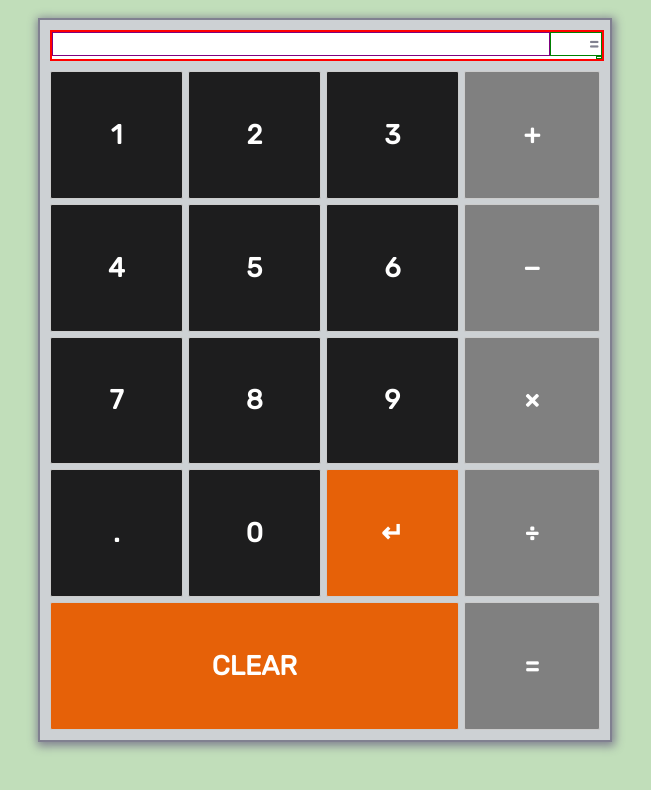
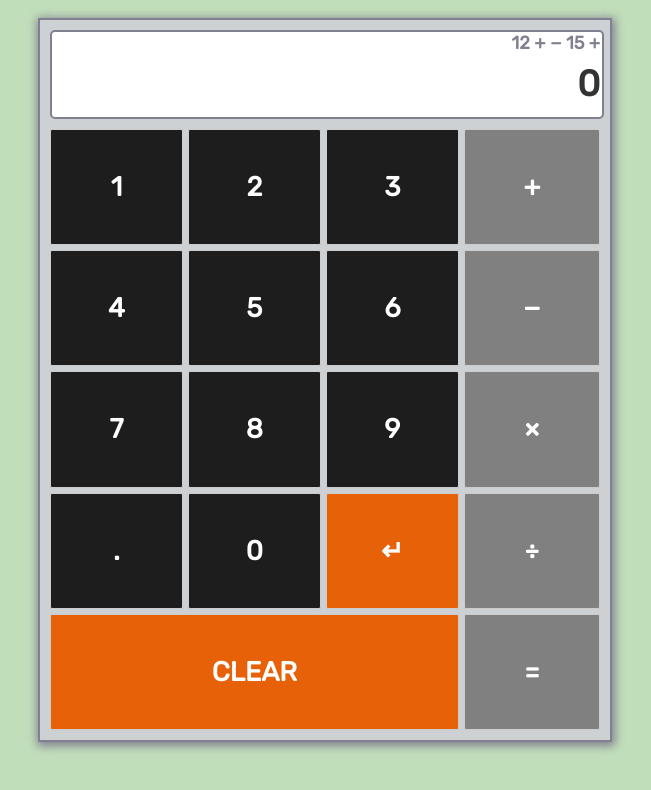
Before and after one commit to Conor-Mack/svelte-calculator, a Svelte app: page / in a window 1280 px wide. Shown: the top 790 px of the page, without its empty margins (315-966 px from the left). Built offline with nearby package versions, Linux system fonts and the light colour scheme.

Commit message:
Grid screen and functionality changes

```diff
--- a/src/App.svelte
+++ b/src/App.svelte
@@ -7,37 +7,27 @@
   const numericalMap = ["0", "1", "2", "3", "4", "5", "6", "7", "8", "9", "."];
 
   let equalsPressed = false;
-  let expression = "";
+  let expression = "12+-15+";
   let expressionEquals = "";
   let value = "0";
 
-  let valueElement;
-  let expressionWidth;
   let screen;
-  let expressionElement;
 
-  let equalsWidth;
-  let expWidth;
-  let margin = 4;
-  let maxCharWidth = 0;
+  afterUpdate(() => {
+    handleScreenScroll();
+  });
 
-  function scrollIntoView() {
-    console.log("Scrolling", screen.scrollWidth);
-    screen.scrollTo(expressionWidth, 0);
+  function handleScreenScroll() {
+    if (screen.scrollWidth > 550) {
+      screen.style.overflowX = "scroll";
+      screen.scrollTo(screen.scrollWidth, 0);
+    } else {
+      screen.style.overflowX = "auto";
+    }
   }
 
-  onMount(() => {
-    // scrollIntoView();
-  });
-
-  afterUpdate(() => {
-    if (screen.scrollWidth > expressionWidth) {
-      scrollIntoView();
-    }
-  });
-
   function isValidExpression(exp) {
-    return /^(?:\d+[+\-*/]|\d+\.\d+[+\-*/]|\-\d+[+\-*/]|\.\d+[+\-*/])+(?:\.\d+|\d+|\d+\.\d+)$/.test(
+    return /^(?:\d+[+\-*\/]|\d+\.\d+[+\-*\/]|\-\d+[+\-*\/]|\.\d+[+\-*\/])+(?:(?<=[\+\*\/])\-\d+|\.\d+|\d+|\d+\.\d+)$/.test(
       exp
     );
   }
@@ -55,14 +45,35 @@
 
   function onBackKeyPress() {
     clearEqualsPressed();
-    if (expression.length >= 1) {
+
+    if (expression.length > 1 && isValidOperator) {
+      //remove last char
       expression = expression.substring(0, expression.length - 1);
+
+      //check if there is more in the expression
+      if (expression.length > 1) {
+        let opsInExpression = expression.match(/\+|\-|\*|\//g);
+        let valueFromExp;
+
+        //Check that expression only has one complete number and no other  operators
+        if (
+          !!opsInExpression &&
+          (opsInExpression.length === 1 && expression[0] === "-")
+        ) {
+          value = expression;
+        } else {
+          value = expression.match(/(\-\d+$|\d+$)/g)[0];
         }
-
+      } else {
+        value = expression;
+      }
+    } else {
       if (value.length > 1) {
         value = value.substring(0, value.length - 1);
-    } else if (value.length === 1 && value !== "0") {
+      } else {
         value = "0";
+      }
+      expression = expression.substring(0, expression.length - 1);
     }
   }
 
@@ -112,6 +123,8 @@
     }
   }
 
+  $: isValidOperator = /(?<![\*\/\+\-])[\*\/\+\-]$/.test(expression);
+
   $: lastCharIsOperator = operatorMap.includes(
     expression[expression.length - 1]
   );
@@ -157,19 +170,6 @@
     align-items: center;
   }
 
-  /* main {
-    display: grid;
-    grid-template-rows: 85px 1fr;
-    grid-gap: 10px;
-    width: 550px;
-    height: 700px;
-    background: #cdd1d4;
-    border: 2px solid #808090;
-    margin-top: -40px;
-    padding: 10px;
-    box-shadow: 1px 2px 9px 2px #808090;
-  } */
-
   main {
     display: flex;
     flex-direction: column;
@@ -182,95 +182,45 @@
     box-shadow: 1px 2px 9px 2px #808090;
   }
 
-  /* .screen-container {
+  .screen {
+    flex: 0 0 auto;
     display: grid;
+    grid-template-columns: 1fr auto;
+    grid-template-rows: 30px auto;
+    width: 550px;
+    height: 85px;
     border: 2px solid #808090;
+    border-radius: 5px;
+    overflow-y: hidden;
+    overflow-x: scroll;
     background: #ffffff;
-    border-radius: 5px;
-    grid-template-columns: 1fr auto;
-    grid-template-rows: 35px 1fr;
-    overflow-x: hidden;
   }
 
-  .screen-container > div:last-child {
-    grid-column: 1 / -1;
-  } */
-
-  /* .screen-container {
-    display: flex;
-    flex-flow: column nowrap;
-    border: 2px solid #808090;
-    background: #ffffff;
-    border-radius: 5px;
-    overflow-x: hidden;
-    width: 550px;
+  ::-webkit-scrollbar {
+    height: 10px;
   }
 
-  .expression-screen {
-    display: flex;
-    flex-flow: row nowrap;
-    flex: 1;
-    width: 550px;
-    overflow-x: scroll;
-    overflow-y: hidden;
-    justify-content: flex-end;
-    align-items: center;
+  ::-webkit-scrollbar-track {
+    background: #f1f1f1;
   }
 
-  .expression-screen > div {
-    border: 1px solid green;
-    display: flex;
-    justify-content: flex-end;
-    align-items: center;
+  ::-webkit-scrollbar-thumb {
+    background: #a0a3a7;
+    border-radius: 10px;
   }
 
-  .expression {
-    flex: 1;
+  /* Handle on hover */
+  ::-webkit-scrollbar-thumb:hover {
+    background: #555;
   }
 
-  .evaluation {
-    flex: 0 0 20px;
-  } */
-
-  .screen {
-    flex: 0 0 auto;
-    display: flex;
-    flex-direction: column;
-    justify-content: flex-end;
-    align-items: flex-end;
-    width: 550px;
-    /* height: 90px; */
-    overflow-y: hidden;
-    border: 2px solid red;
-    background: #ffffff;
-    overflow-x: scroll;
+  .exp-text {
+    text-align: end;
   }
 
-  .expression {
-    flex: 1;
+  .val {
     text-align: end;
-    display: flex;
-    flex-flow: row nowrap;
-    width: 550px;
-  }
-
-  .expression-text {
-    flex: 1;
-    border: 1px solid purple;
-  }
-
-  .expression-sum {
-    flex: 0 0 50px;
-    border: 1px solid green;
-  }
-
-  .value {
-    flex: 1 1 1px;
-    display: flex;
-    flex-flow: row nowrap;
-    justify-content: flex-end;
-    align-self: flex-end;
-    border: 1px solid green;
+    grid-column: 1 / -1;
   }
 
   .button-container {
@@ -301,43 +251,27 @@
   }
 </style>
 
-<!--
-
-  TODO:Add fonts for buttons and screen
-  TODO:General sizing and responsiveness
-  TODO:General colour and shape of calculator
-
-  == NICE TO HAVES ==
-  TODO:Animations for expression and value display
-  TODO:Animations for screen outline if wronng syntax entered
-
-  ==BUGS==
-  TODO: Fix regex to allow minus numbers at start
-
-
- -->
 <svelte:window on:keydown={handleKeyPresses} />
 
 <div class="container">
   <main>
 
     <div bind:this={screen} class="screen">
-      <div
-        bind:this={expressionElement}
-        bind:clientWidth={expressionWidth}
-        class="expression">
-        <div class="expression-text">
+
+      <div class="exp-text">
         <h4>
           {@html expressionWithEntities}
         </h4>
       </div>
-        <div class="expression-sum">
-          <h4>{equalsPressed ? `=` : `= ${roundedEquals}`}</h4>
+      <div class="exp-sum">
+        {#if equalsPressed}
+          <h4>=</h4>
+        {:else if !!expressionEquals}
+          <h4>{`= ${roundedEquals}`}</h4>
+        {/if}
       </div>
-
-      </div>
-      <div bind:this={valueElement} class="value">
-        <h1>{!!equalsPressed ? value : expressionEquals}</h1>
+      <div class="val">
+        <h1>{equalsPressed ? expressionEquals : value}</h1>
       </div>
 
     </div>
```
Lines whose indentation alone changed are shown as unchanged.
